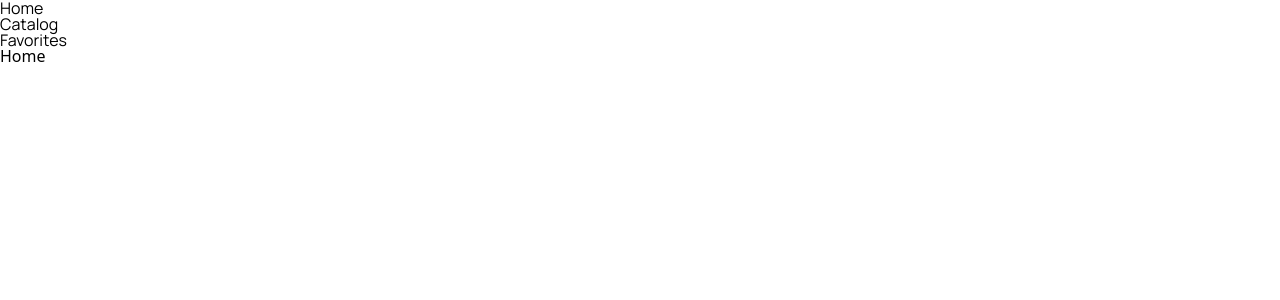
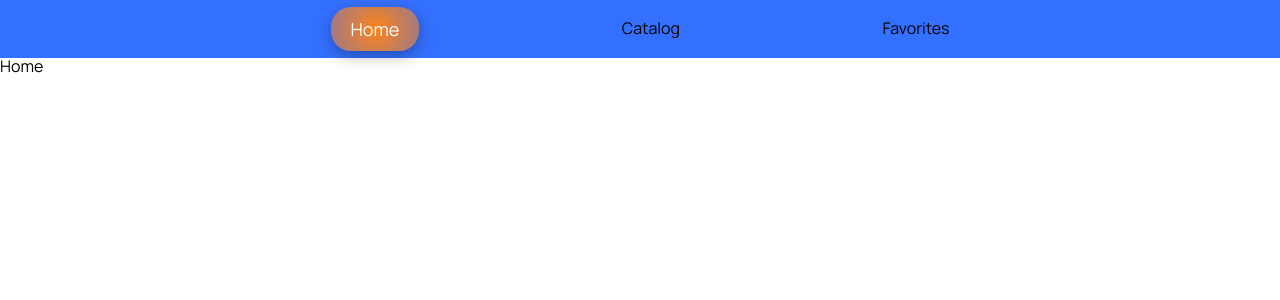
Before and after one commit to BerkovskiiAlex/car-rental, a React (Create React App) app: page / in a window 1280 px wide. Shown: the top 300 px of the page. Built offline with nearby package versions, Linux system fonts and the light colour scheme.

Commit message:
styled layout

```diff
--- a/public/reset.css
+++ b/public/reset.css
@@ -47,14 +47,13 @@ section {
 ul,
 ol {
   padding-left: 0;
-  list-style-type: none;
   list-style: none;
 }
 
-html,
 body {
-  overflow-x: hidden;
+  font-family: Manrope;
 }
+
 
 html:focus-within {
   scroll-behavior: smooth;
--- a/src/components/Layout/Layout.jsx
+++ b/src/components/Layout/Layout.jsx
@@ -1,8 +1,8 @@
 /** @format */
 
 import React from "react";
-import { NavLink, Outlet } from "react-router-dom";
-import { StyledNav } from "./Layout.styled";
+import { Outlet } from "react-router-dom";
+import { StyledNav, StyledNavLink, StyledUl } from "./Layout.styled";
 
 export const Layout = () => {
   const pages = [
@@ -13,13 +13,13 @@ export const Layout = () => {
   return (
     <div>
       <StyledNav>
-        <ul>
+        <StyledUl>
           {pages.map((page) => (
             <li key={page.title}>
-              <NavLink to={page.src}>{page.title}</NavLink>
+              <StyledNavLink to={page.src}>{page.title}</StyledNavLink>
             </li>
           ))}
-        </ul>
+        </StyledUl>
       </StyledNav>
       <Outlet />
     </div>
--- a/src/components/Layout/Layout.styled.js
+++ b/src/components/Layout/Layout.styled.js
@@ -1,8 +1,42 @@
 /** @format */
 
+import { NavLink } from "react-router-dom";
 import { styled } from "styled-components";
 
 export const StyledNav = styled.nav`
-  width: 1440px;
+  max-width: 1440px;
   font-family: Manrope;
+  padding: 20px 10%;
+  background-color: #3470ff;
 `;
+
+export const StyledUl = styled.ul`
+  display: flex;
+  justify-content: space-evenly;
+`;
+
+export const StyledNavLink = styled(NavLink)`
+  border-radius: 20px;
+
+  &.active {
+    position: relative;
+    text-align: center;
+    font-size: 18px;
+    color: #fff;
+    padding: 10px 20px;
+    background-image: radial-gradient(
+      circle,
+      rgba(255, 131, 25, 1) 0%,
+      transparent 100%
+    );
+    background-size: 200% 200%;
+    background-position: center;
+    transition: background-position 0.3s, box-shadow 0.3s; /* Добавляем переход для тени */
+    box-shadow: 0 5px 15px rgba(0, 0, 0, 0.3); /* Тень */
+  }
+
+  &.active:hover {
+    background-position: 50% 50%;
+    box-shadow: 0 8px 20px rgba(0, 0, 0, 0.5); /* Увеличиваем тень при наведении */
+  }
+`;
```
